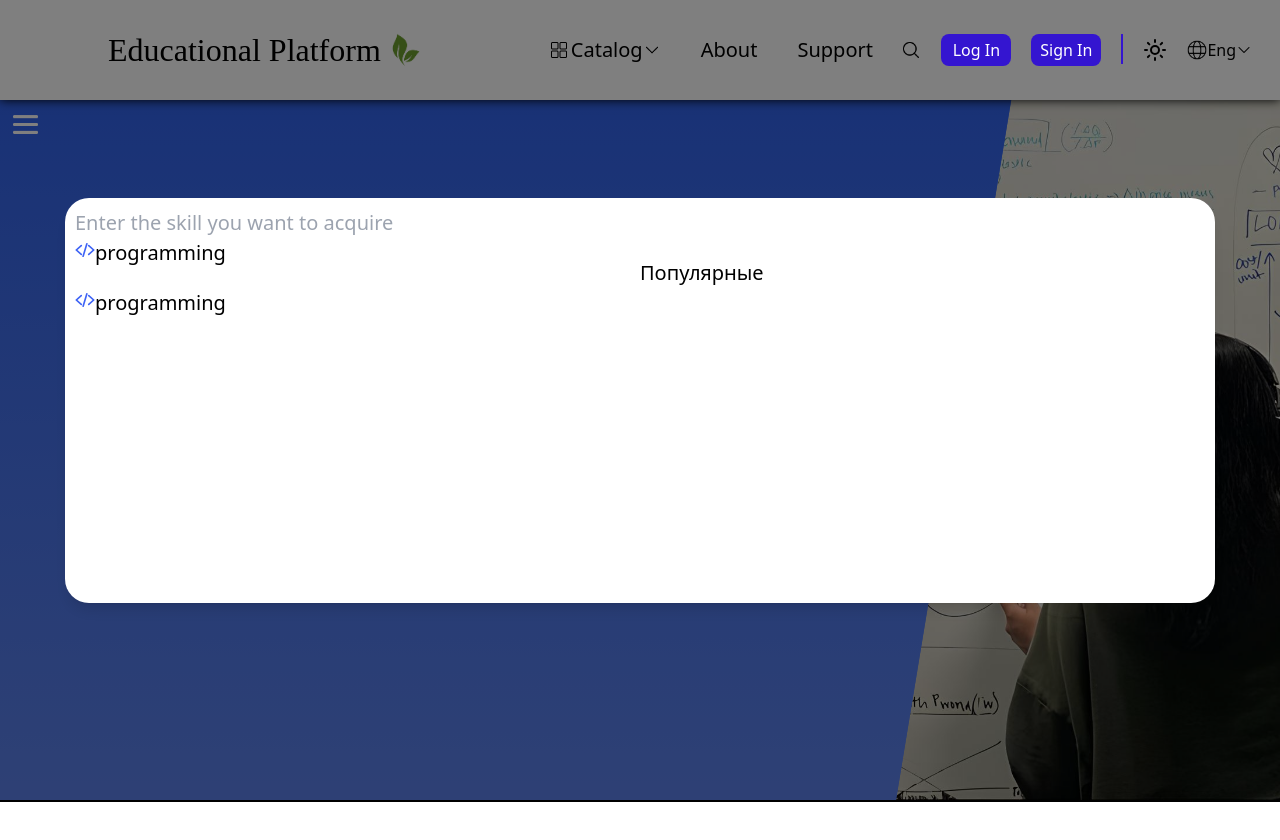
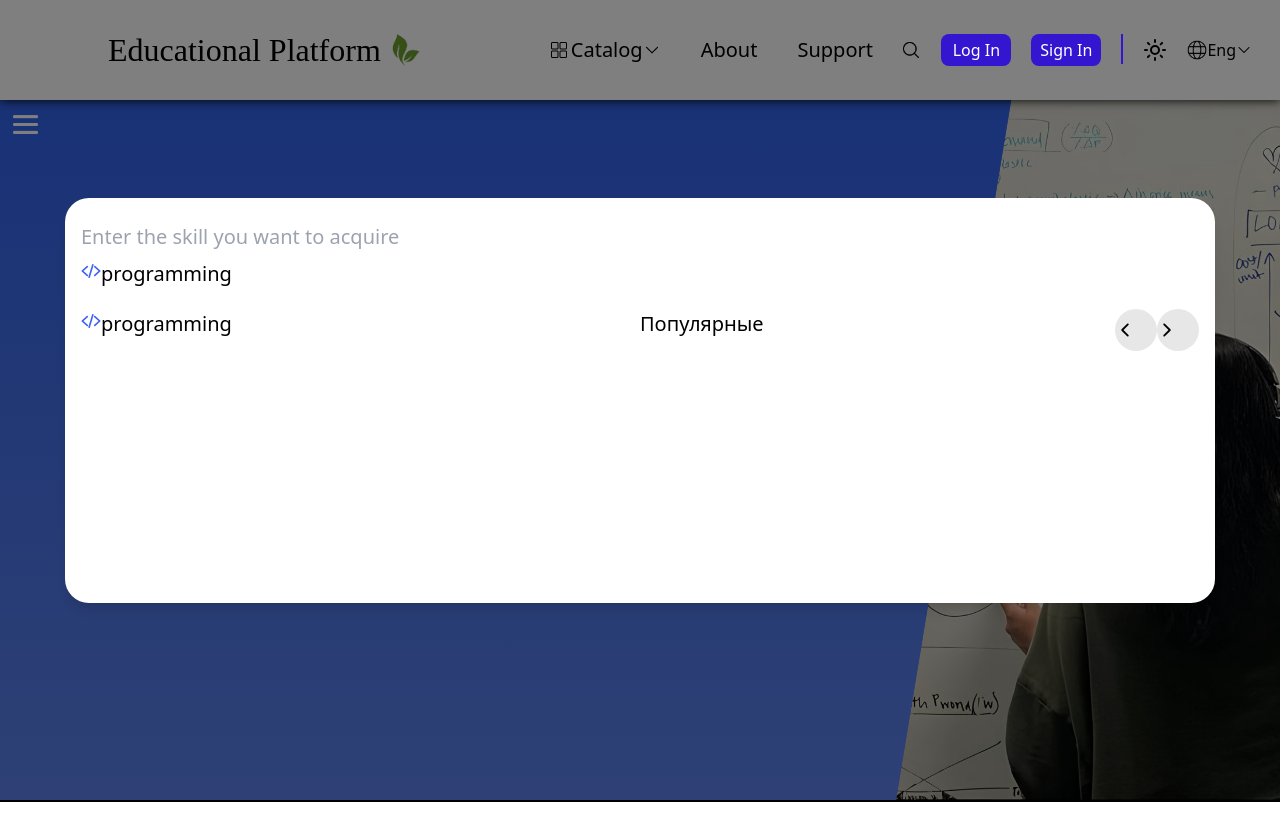
Before and after one commit to KarKar1ch/educational-platform, a Next.js app in the folder my-app/: page /about in a window 1280 px wide. Both pictures are taken after a click on the button "Catalog". Shown: the top 840 px of the page. Built offline with nearby package versions, Linux system fonts and the light colour scheme.

Commit message:
updata Menu.tsx

```diff
--- a/my-app/src/app/(main)/about/page.tsx
+++ b/my-app/src/app/(main)/about/page.tsx
@@ -1,7 +1,7 @@
 'use client'
 import React from 'react'
 import Footer from '@/containers/Footer';
-import Menu from '@/components/interface/menu';
+import Menu from '@/components/interface/Menu';
 
 export default function Home() {
 
--- a/my-app/src/components/interface/Catalog.tsx
+++ b/my-app/src/components/interface/Catalog.tsx
@@ -3,6 +3,8 @@ import React, { useState } from "react";
 import useModal from "@/zustand/modal";
 import { IoCodeSlash } from "react-icons/io5";
 import Link from "next/link";
+import { IoIosArrowForward } from "react-icons/io";
+import { IoIosArrowBack } from "react-icons/io";
 
 const Catalog = () => {
 
@@ -32,10 +34,10 @@ const Catalog = () => {
 
     return (
     <div className="fixed inset-0 bg-black bg-opacity-50 flex items-center justify-center" onClick={handleBackdropClick}>
-        <div className="bg-white p-[10px] rounded-3xl shadow-lg w-[1150px] h-[405px]">
+        <div className="bg-white p-4 rounded-3xl shadow-lg w-[1150px] h-[405px]">
             <div>
                 <input
-                className="w-full"
+                className="w-full h-[45px] rounded-[18px]"
                 type="text"
                 placeholder="Enter the skill you want to acquire"
                 />
@@ -55,12 +57,16 @@ const Catalog = () => {
                 )}
             </div>
             <div className="inline-block w-[50%]">
+                <div className=" flex justify-between">
+                    <div className="inline-block"><h1>Популярные</h1></div>
+                    <div className="inline-block">
+                        <button className="w-[42px] h-[42px] rounded-full bg-[#E7E7E7]"><IoIosArrowBack className=""/></button>
+                        <button className="w-[42px] h-[42px] rounded-full bg-[#E7E7E7]"><IoIosArrowForward className=""/></button>
+                    </div>
+                </div>
                 <div>
-                    <h1>Популярные</h1>
-                    <button className=""></button>
-                    <button className=""></button>
+                    {/* TODO: популярные педагоги, нужен бэк */}
                 </div>
-                <div></div>
             </div>
         </div>
     </div>
--- a/my-app/src/components/interface/menu.tsx
+++ b/my-app/src/components/interface/menu.tsx
@@ -1,10 +1,15 @@
 'use client'
 
 import menuStorage from "@/zustand/menu";
-import { useEffect, useRef, useState } from "react";
-
+import {useRef} from "react";
+import Catalog from '@/components/interface/Catalog';
+import useModal from '@/zustand/modal';
+import Link from "next/link";
 
 const Menu = ()=>{
+
+    const {open} = useModal();
+
     const divMenuRef = useRef<HTMLDivElement>(null);
     const {updateIsShow,getIsShow} = menuStorage();
     const handleUpdateShow = ()=>{
@@ -34,21 +39,23 @@ const Menu = ()=>{
             }
         }
     }
+
     console.log('This is getIsSHow = ',getIsShow());
 
     return(
         <div className="flex  relative min-w-[300px]">
             <div ref={divMenuRef} className={`hidden flex-col px-4 relative w-[250px] bg-white h-[calc(100vh_-_100px)]`}>
-                <a href="/home" className="flex px-4 mt-5 py-1 relative w-full h-[50px] items-center hover:bg-[#E6E6E6] transition-bg-in-out duration-300 ease-in-out rounded-lg"><img src="/icons/home.png" className="w-[20px] h-[20px] mr-3"/>
+                <Link href="/home" className="flex px-4 mt-5 py-1 relative w-full h-[50px] items-center hover:bg-[#E6E6E6] transition-bg-in-out duration-300 ease-in-out rounded-lg"><img src="/icons/home.png" className="w-[20px] h-[20px] mr-3"/>
                     <span className="text-[16px] text-black">
                         Home
                     </span>
-                </a>
-                <a href="/catalog" className="flex px-4 py-1 relative w-full h-[50px] items-center hover:bg-[#E6E6E6] transition-bg-in-out duration-300 ease-in-out rounded-lg"><img src="/icons/category.png" className="w-[20px] h-[20px] mr-3"/>
+                </Link>
+                <button onClick={open} className="flex px-4 py-1 relative w-full h-[50px] items-center hover:bg-[#E6E6E6] transition-bg-in-out duration-300 ease-in-out rounded-lg"><img src="/icons/category.png" className="w-[20px] h-[20px] mr-3"/>
                     <span className="text-[16px] text-black">
                         Catalog
                     </span>
-                </a>
+                </button>
+                <Catalog/>
             </div>
             <div className={`flex relative w-[50px]`}>
                 <button onClick={handleUpdateShow} className={`flex relative mx-auto my-3 w-[25px] h-[25px]`}>
```
